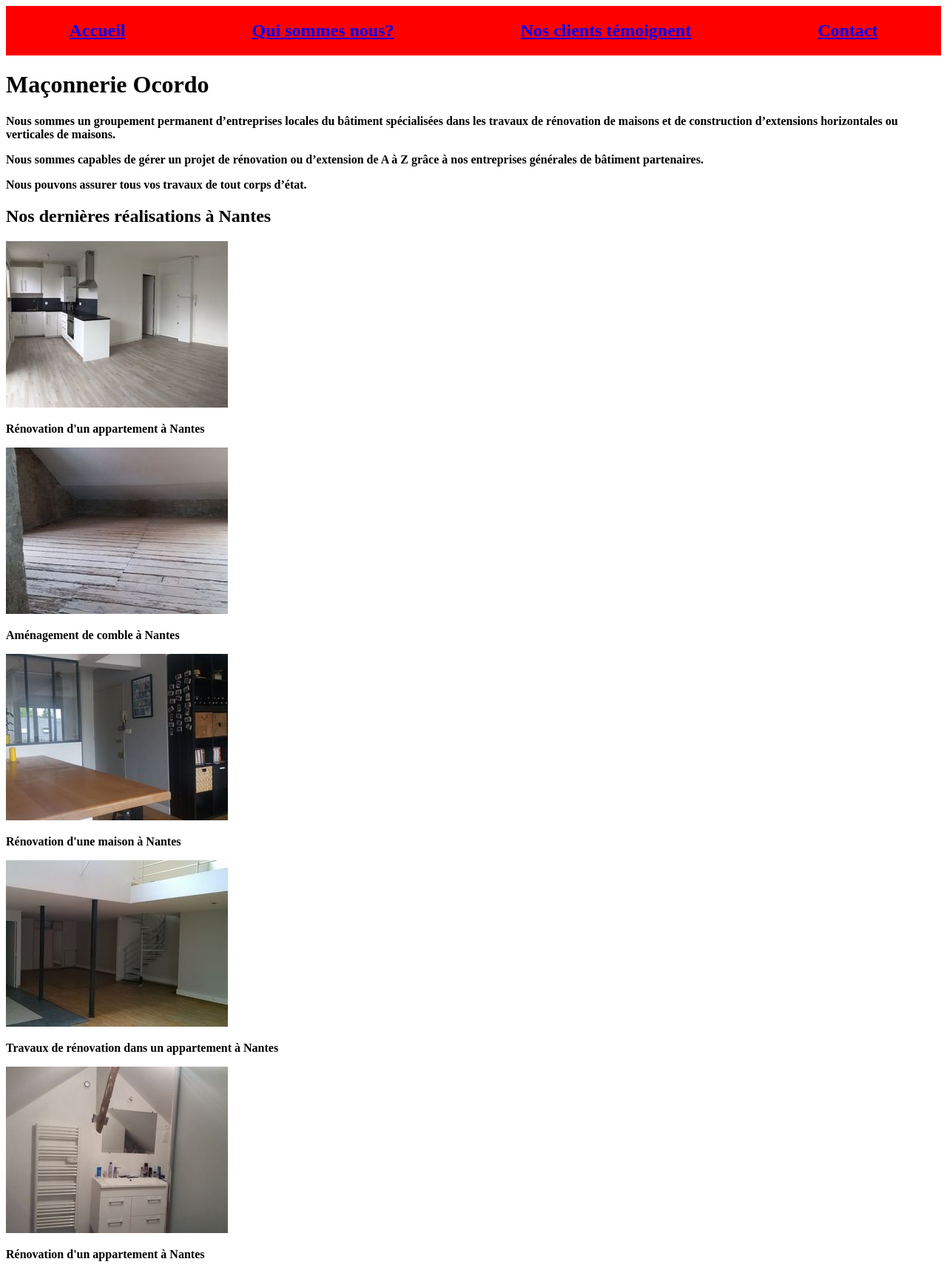
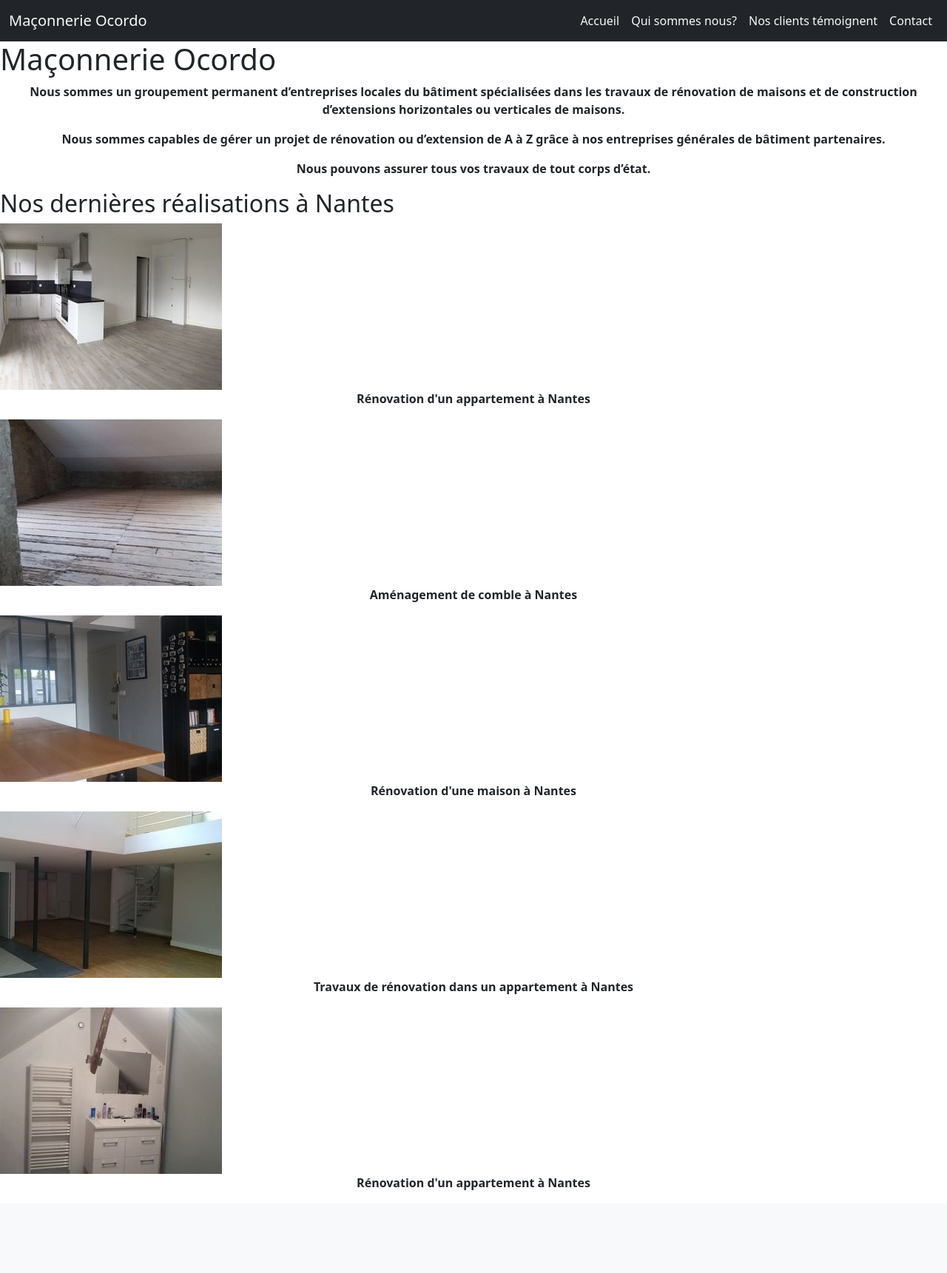
Before and after one commit to BOJEUU/ScrumNico, a PHP site: page / in a window 1280 px wide. Shown: the whole page at 74% size. After the commit the page ends 1609 px from the top, so only its background shows below. Run offline with PHP 8.4, Linux system fonts and the light colour scheme.

Commit message:
modif nico nav bar

```diff
--- a/assets/css/style.css
+++ b/assets/css/style.css
@@ -1,11 +1,20 @@
 .bg{
-    background-color: red;
+    background-color: rgb(134, 129, 129);
 }
 p{
     font-weight: bold;
+    text-align: center;
 }
 .contentCenter{
     display: flex ;
     flex-direction: row;
     justify-content: space-around;
 }
+
+a{
+    color:white ;
+}
+
+.title{
+    color:;
+}
--- a/index.php
+++ b/index.php
@@ -28,29 +28,39 @@ if (isset($_GET["page"]) && $_GET["page"] == "contact") {
 <head>
     <meta charset="UTF-8">
     <meta name="viewport" content="width=device-width, initial-scale=1.0">
+    <link href="https://cdn.jsdelivr.net/npm/bootstrap@5.0.0-beta1/dist/css/bootstrap.min.css" rel="stylesheet" integrity="sha384-giJF6kkoqNQ00vy+HMDP7azOuL0xtbfIcaT9wjKHr8RbDVddVHyTfAAsrekwKmP1" crossorigin="anonymous">
     <link rel="stylesheet" href="assets/css/style.css">
+
     <title>ORCODO TEST NICO</title>
 </head>
 
 <body>
-    <div class="bg contentCenter">
-        <a type="button" href="1.html">
-            <h2><?php echo $xml->page[0]->menu; ?></h2>
-        </a>
-        <a type="button" href="2.html">
-            <h2><?php echo $xml->page[1]->menu; ?></h2>
-        </a>
-        <a type="button" href="3.html">
-            <h2><?php echo $xml->page[2]->menu; ?></h2>
-        </a>
-        <a type="button" href="4.html">
-            <h2><?php echo $xml->page[3]->menu; ?></h2>
-        </a>
-    </div>
+<nav class="navbar navbar-expand-lg navbar-light bg-dark">
+        <div class="container-fluid">
+            <a class="navbar-brand  text-light" href="#">Maçonnerie Ocordo</a>
+            <button class="navbar-toggler" type="button" data-bs-toggle="collapse" data-bs-target="#navbarNavAltMarkup" aria-controls="navbarNavAltMarkup" aria-expanded="false" aria-label="Toggle navigation">
+                <span class="navbar-toggler-icon"></span>
+            </button>
+            <div class="collapse navbar-collapse d-flex flex justify-content-end" id="navbarNavAltMarkup">
+                <div class="navbar-nav">
+                    <a class="nav-link text-light" aria-current="page" href="1.html"><?php echo $xml->page[0]->menu; ?></a>
+                    <a class="nav-link text-light" href="2.html"><?php echo $xml->page[1]->menu; ?></a>
+                    <a class="nav-link text-light" href="3.html"><?php echo $xml->page[2]->menu; ?></a>
+                    <a class="nav-link text-light" href="4.html"><?php echo $xml->page[3]->menu; ?></a>
+                </div>
+            </div>
+        </div>
+    </nav>
+
+
+
+
     <?php if(isset($show)){
          echo $xml->page[$show]->content;
     }
     ?>
+     <script src="https://cdn.jsdelivr.net/npm/bootstrap@5.0.0-beta1/dist/js/bootstrap.bundle.min.js" integrity="sha384-ygbV9kiqUc6oa4msXn9868pTtWMgiQaeYH7/t7LECLbyPA2x65Kgf80OJFdroafW" crossorigin="anonymous"></script>
+
 </body>
 
 </html>
--- a/source.xml
+++ b/source.xml
@@ -3,7 +3,7 @@
     <page id="1">
         <menu>Accueil</menu>
         <title>Accueil - Maçonnerie Ocordo</title>
-        <content><![CDATA[<h1>Maçonnerie Ocordo</h1>
+        <content><![CDATA[<h1 class="title">Maçonnerie Ocordo</h1>
 <p>Nous sommes un groupement permanent d’entreprises locales du bâtiment spécialisées dans les travaux de rénovation de maisons et de construction d’extensions horizontales ou verticales de maisons.</p>
 <p>Nous sommes capables de gérer un projet de rénovation ou d’extension de A à Z grâce à nos entreprises générales de bâtiment partenaires.</p>
 <p>Nous pouvons assurer tous vos travaux de tout corps d’état.</p>
```
Also changed, not shown: style.css (added).
